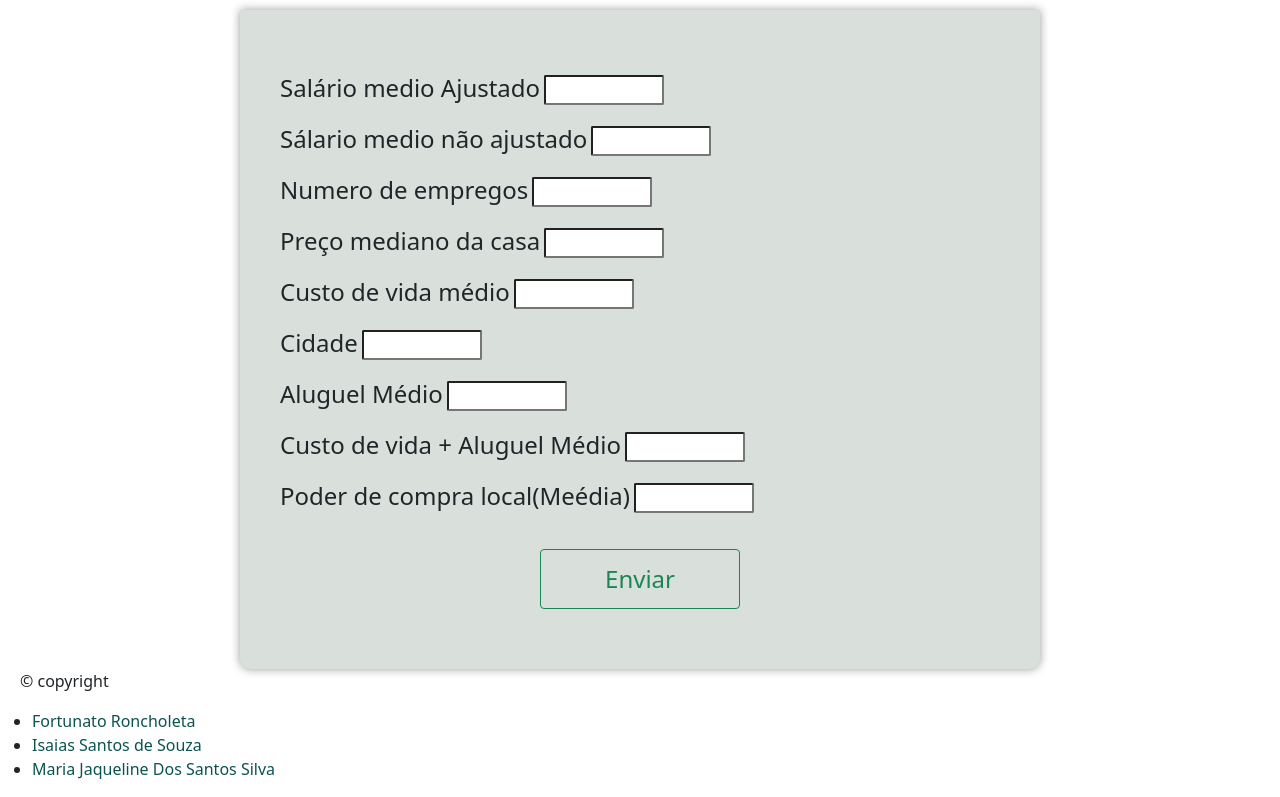
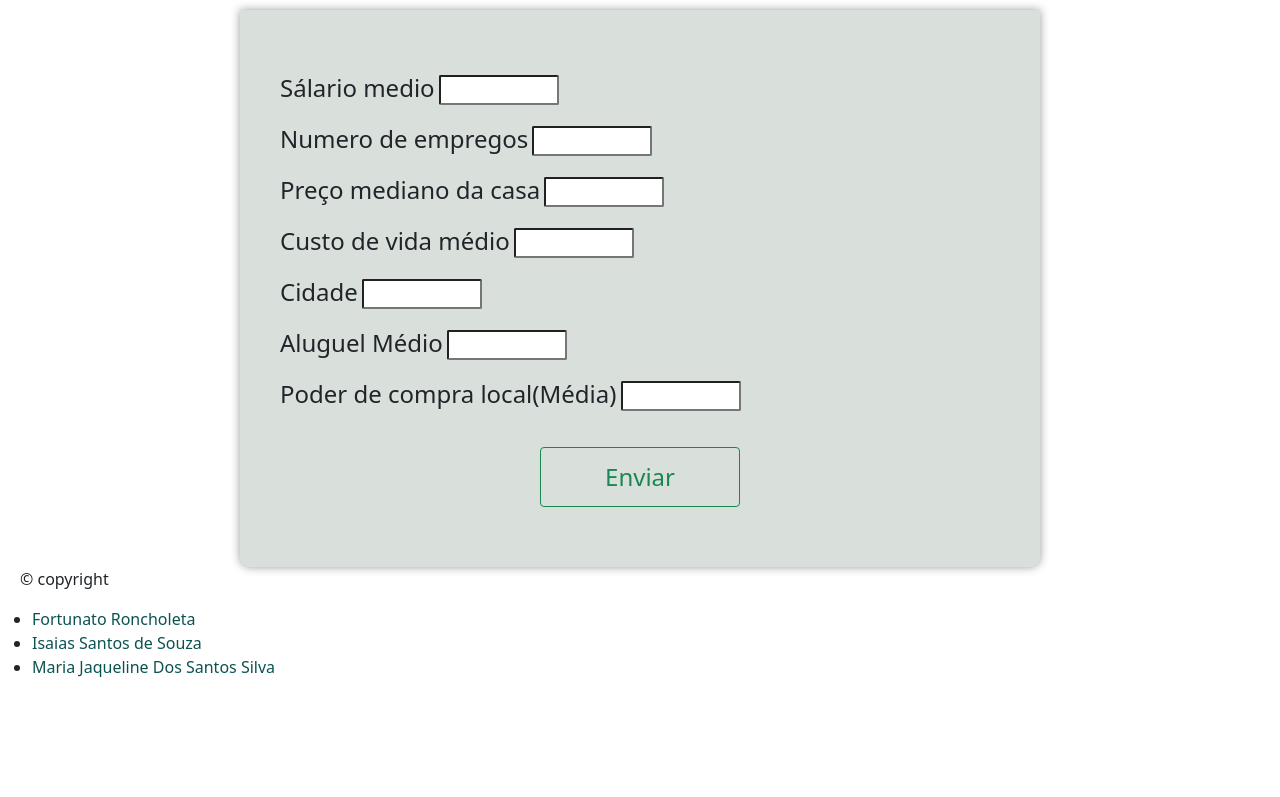
Before and after one commit to maria2122/Regressao_Multipla_em_Python, a Flask app: page / in a window 1280 px wide. Shown: the part 96-893 px from the top of the page. After the commit the page ends 773 px from the top, so only its background shows below. Run offline with Flask 3, Linux system fonts and the light colour scheme; parts of the project's set-up code (start-up, migrations or seed data) failed here and were passed over; some libraries are stand-ins or nearby versions; some web fonts are replaced.

Commit message:
correçao apos a retirada de colunas do csv

```diff
--- a/templates/index.html
+++ b/templates/index.html
@@ -21,14 +21,11 @@
   <main>
     <form action="{{ url_for('classifica') }}" method="post" enctype="multipart/form-data">
 
-      <label for="SalarioAj">Salário medio Ajustado</label>
-      <input type="number" id="SalarioAj" name="SalarioAj">
-
 
       <div>
-        <label for="SalarioNa">Sálario medio não ajustado</label>
-        <input type="number" id="SalarioNa" name="SalarioNa">
-
+        <label for="SalarioM">Sálario medio </label>
+        <input type="number" id="SalarioM" name="SalarioM">
+      </div>
 
       <div>
         <label for="NumeroEmp">Numero de empregos</label>
@@ -56,12 +53,7 @@
       </div>
 
       <div>
-          <label for="CustMediaAlug">Custo de vida + Aluguel Médio</label>
-          <input type="number" id="CustMediaAlug" name="CustmediaAlug">
-        </div>
-
-        <div>
-          <label for="PoderCompra">Poder de compra local(Meédia)</label>
+        <label for="PoderCompra">Poder de compra local(Média)</label>
         <input type="number" id="PoderCompra" name="PoderCompra">
 
       </div>
```
Lines whose indentation alone changed are shown as unchanged.
